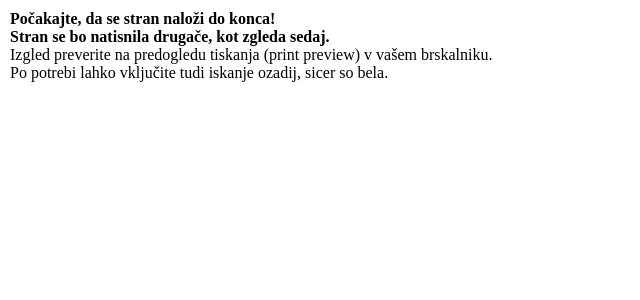
After one commit to ul-fmf/urnik, a Django app: a page that uses urnik/templates/print_all.html in a window 1280 px wide. The commit adds this page. Shown: the top 300 px of the page, without its empty margins (0-640 px from the left). Run offline with Django 3.2, Linux system fonts and the light colour scheme; data that the repository does not hold is empty.

Commit message:
Batch print.

```diff
--- a/project/urls.py
+++ b/project/urls.py
@@ -37,6 +37,7 @@ urlpatterns = [
     url(r'^preklopi_urejanje/$', urnik.views.preklopi_urejanje, name='preklopi_urejanje'),
     url(r'^bugreport/$', urnik.views.bugreport, name='bugreport'),
     url(r'^help/$', urnik.views.help, name='help'),
+    url(r'^printall/$', urnik.views.print_all, name='print_all'),
 ]
 
 if 'silk' in settings.INSTALLED_APPS:
--- a/urnik/static/print.css
+++ b/urnik/static/print.css
@@ -1,5 +1,5 @@
 @page {
-    size: landscape;
+    size: A4 landscape;
     margin: 0mm;
 }
 
--- /dev/null
+++ b/urnik/templates/print_all.html
@@ -0,0 +1,45 @@
+<!DOCTYPE html>
+<html>
+<head>
+  <title>Natisni vse</title>
+  <style>
+    * { margin: 0; padding: 0; }
+    #navodila {
+      margin: 10px;
+      width: 500px;
+    }
+    iframe { border: 0; }
+    @media print {
+      @page {
+        size: A4 landscape;
+        margin: 0mm;
+      }
+      #navodila { display: none; }
+      iframe { page-break-after: always; }
+    }
+  </style>
+</head>
+<body>
+<p id="navodila">
+  <b>Počakajte, da se stran naloži do konca!</b><br>
+  <b>Stran se bo natisnila drugače, kot zgleda sedaj.</b><br>
+  Izgled preverite na predogledu tiskanja (print preview) v vašem brskalniku.
+  Po potrebi lahko vključite tudi iskanje ozadij, sicer so bela.
+</p>
+
+{% for letnik in letniki %}
+  <iframe src="{% url 'urnik_letnika' letnik.id %}" width="1200" height="843" onload="set_print(this)"></iframe>
+{% endfor %}
+
+</body>
+<script>
+  function set_print(iframe) {
+      var links = (iframe.contentDocument || iframe.contentWindow.document).getElementsByTagName("link");
+      for (var j = 0; j < links.length; j++) {
+          if (links[j].media === "print") {
+              links[j].media = "all";
+          }
+      }
+  }
+</script>
+</html>
--- a/urnik/views.py
+++ b/urnik/views.py
@@ -169,3 +169,9 @@ def help(request):
     return render(request, 'help.html', {
         'naslov': 'Prijavi napako',
     })
+
+
+def print_all(request):
+    return render(request, 'print_all.html', {
+        'letniki': Letnik.objects.filter(oddelek__in=[Letnik.MATEMATIKA, Letnik.FIZIKA]),
+    })
```
